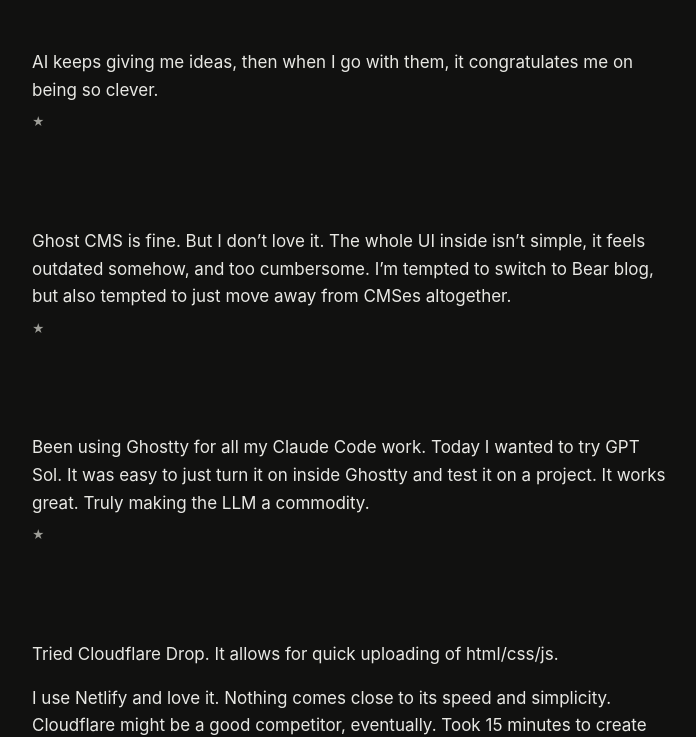
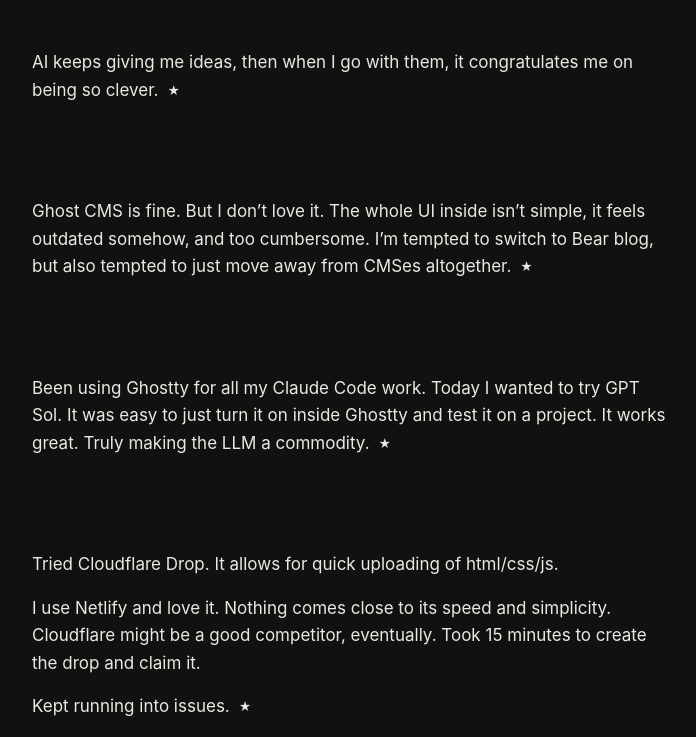
Before and after one commit to jwold/krehin, an Eleventy site: page src/index.njk in a window 1280 px wide. Shown: the part 63-800 px from the top of the page, without its empty margins (288-984 px from the left). Built offline with nearby package versions, Linux system fonts and the light colour scheme; Eleventy itself is replaced by a stand-in of ours; files that its build step writes are made by us from their sources.

Commit message:
Place note permalinks inline

```diff
--- a/src/assets/screen.css
+++ b/src/assets/screen.css
@@ -167,10 +167,11 @@ textarea {
 
 .note-permalink {
     display: inline-block;
-    margin-top: 0.5rem;
+    margin-left: 0.35em;
     color: var(--muted);
     font-size: 0.75rem;
     text-decoration: none;
+    vertical-align: 0.08em;
 }
 
 .note-permalink:hover {
@@ -195,6 +196,10 @@ textarea {
 
 .post-content > :last-child {
     margin-bottom: 0;
+}
+
+.note-content > p:nth-last-child(2) {
+    display: inline;
 }
 
 .post-content p,
--- a/src/index.njk
+++ b/src/index.njk
@@ -18,8 +18,11 @@ description: Short notes by Joshua Wold.
             </h2>
         </header>
         {% endif %}
-        {% if post.content %}<div class="post-content">{{ post.content | safe }}</div>{% endif %}
-        {% if not post.data.title %}<a class="note-permalink" href="{{ post.url }}" aria-label="Permalink">★</a>{% endif %}
+        {% if not post.data.title %}
+        <div class="post-content note-content">{{ post.content | safe }}<a class="note-permalink" href="{{ post.url }}" aria-label="Permalink">★</a></div>
+        {% elif post.content %}
+        <div class="post-content">{{ post.content | safe }}</div>
+        {% endif %}
     </article>
     {% endfor %}
 {% else %}
```
